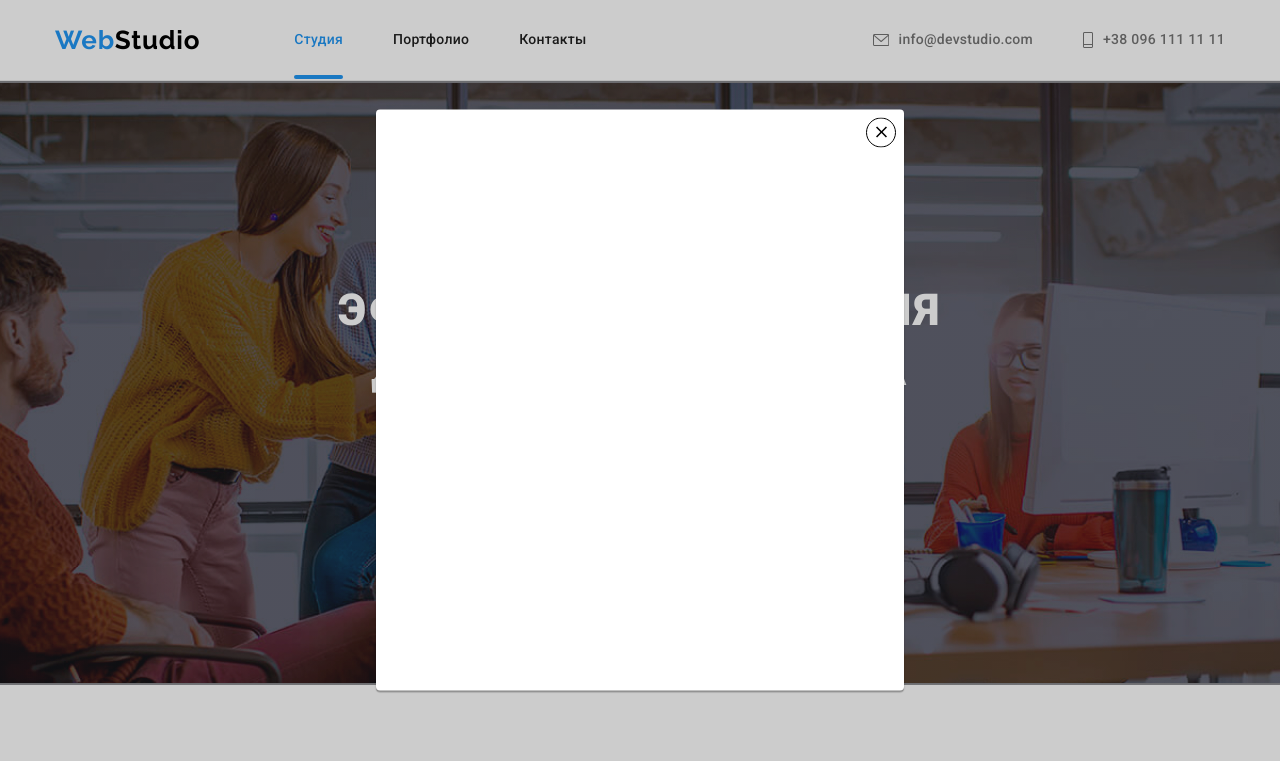
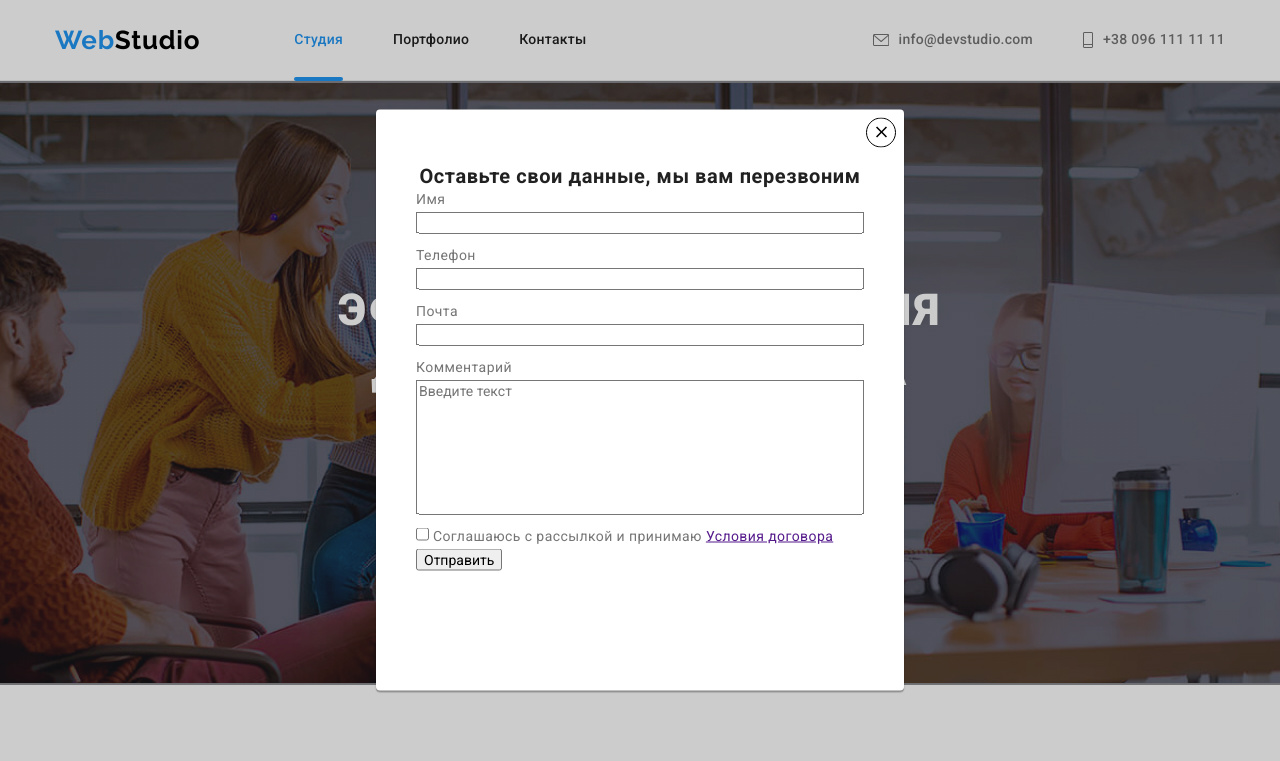
Before and after one commit to SerhiyDukh1984/-goit-markup-hw-05, a plain HTML site: page index.html in a window 1280 px wide. Both pictures are taken after a click on the button "Заказать услугу". Shown: the top 761 px of the page. Drawn offline with nearby package versions, Linux system fonts and the light colour scheme.

Commit message:
Добавляет часть формы в модалку

```diff
--- a/css/style.css
+++ b/css/style.css
@@ -118,7 +118,7 @@ ul {
     content:"" ;
 
     position: absolute;
-    bottom: 0;
+    bottom: -2px;
     display: block;
     width: 100%;
     height: 4px;
@@ -133,7 +133,7 @@ ul {
     opacity: 1;
 }
 
-.site-nav .link.link:hover::after,
+/* .site-nav .link.link:hover::after, */
 .site-nav .link.link:focus::after {
     opacity: 1;
 }
@@ -787,7 +787,7 @@ color: var(--accent-color);
 }
 
 .backdrop.is-hidden .modal {
-    transform: translate(-50%, -50%) translateY(100%);
+    transform: translate(-50%, -50%) translateY(150%);
 }
 
 .modal {
@@ -823,3 +823,40 @@ color: var(--accent-color);
     width: 30px;
     height: 30px;
 }
+
+.modal-form {
+    display: block;
+}
+
+textarea {
+    resize: none;
+}
+
+.modal-form {
+    width: 448px;
+    margin-left: auto;
+    margin-right: auto;
+    padding-top: 40px;
+    padding-bottom: 50px;
+}
+
+.form-field {
+    margin-bottom: 10px;
+    display: flex;
+    flex-direction: column;
+}
+
+.modal-title {
+    margin: 0;
+    padding: 0;
+    font-weight: 700;
+    font-size: 20px;
+    line-height: 23px;
+    text-align: center;
+    letter-spacing: 0.03em;
+    color: var(--title-text-color);
+}
+
+.form-field input {
+    width: 100%;
+}
--- a/index.html
+++ b/index.html
@@ -367,6 +367,31 @@
             <button data-modal-close type="button" class="close"><svg class="modal-icon">
                 <use href="./images/sprite.svg#icon-close"></use>
             </svg></button>
+
+            <form class="modal-form">
+                <h2  class="modal-title"> Оставьте свои данные, мы вам перезвоним</h2>
+                <div class="form-field">
+                    <label for="name" type="name" id="name" placeholder="" autofocus>Имя</label>
+                    <input type="text">
+                </div>
+                <div class="form-field">
+                    <label  for="tel" type="tel" id="tel">Телефон</label>
+                    <input type="tel">
+                </div>
+                <div class="form-field">
+                    <label for="mail" type="email" id="email">Почта</label>
+                    <input type="email">
+                </div>
+                <div class="form-field">
+                    <label for="coment">Комментарий</label>
+                    <textarea name="coment" id="coment" cols="30" rows="8" placeholder="Введите текст"></textarea>
+                </div>
+                <input type="checkbox" name="" id="">
+                <label for="">Соглашаюсь с рассылкой и принимаю</label>
+                <a href="">Условия договора</a>
+                <button type="submit">Отправить</button>
+
+            </form>
         </div>
     </div>
 
```
